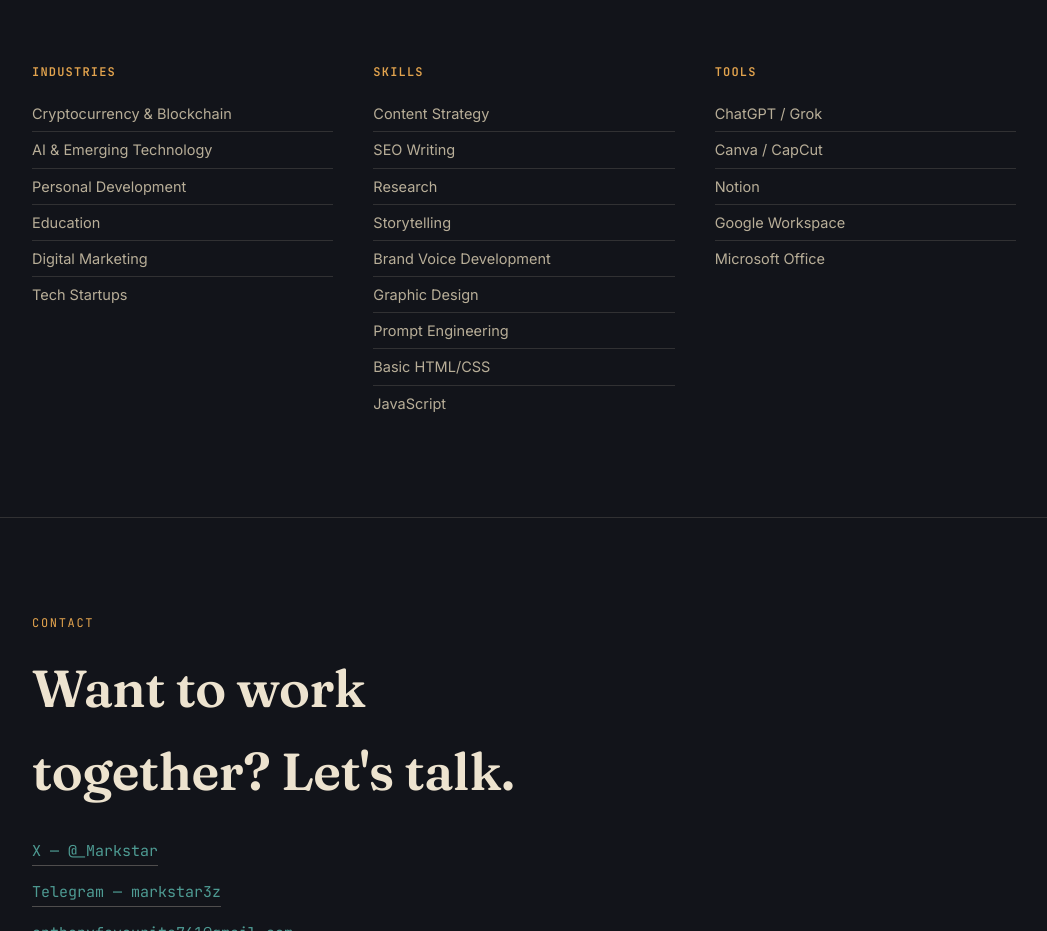
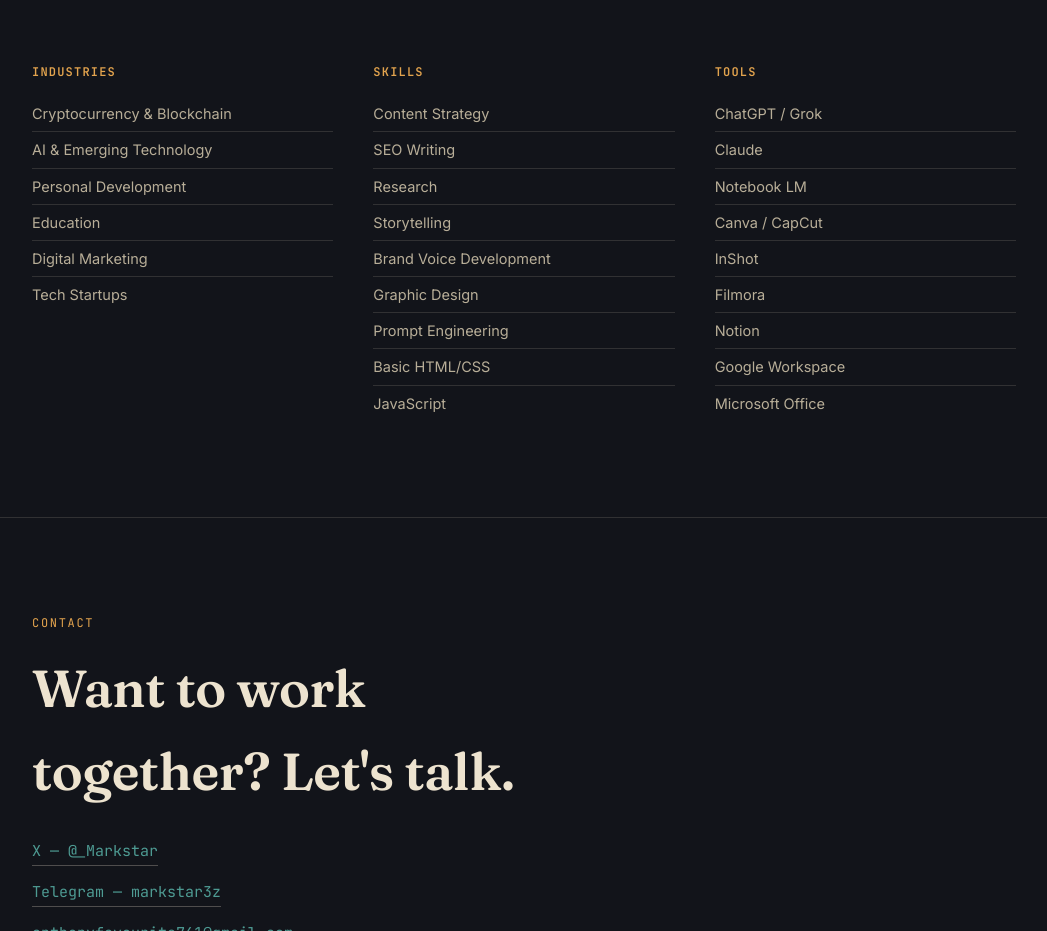
Before and after one commit to Markstar3z/Portfolio, a plain HTML site: page portfolio.html in a window 1280 px wide. Shown: the part 3340-4271 px from the top of the page, without its empty margins (116-1163 px from the left). Drawn offline with Linux system fonts and the light colour scheme.

Commit message:
Update tools list in portfolio.html
Added new tools to the portfolio list and ensured proper HTML structure.

```diff
--- a/portfolio.html
+++ b/portfolio.html
@@ -340,7 +340,11 @@
       <h4>Tools</h4>
       <ul>
         <li>ChatGPT / Grok</li>
+        <li>Claude</li>
+        <li>Notebook LM</li>
         <li>Canva / CapCut</li>
+        <li>InShot</li>
+        <li>Filmora</li>
         <li>Notion</li>
         <li>Google Workspace</li>
         <li>Microsoft Office</li>
```
